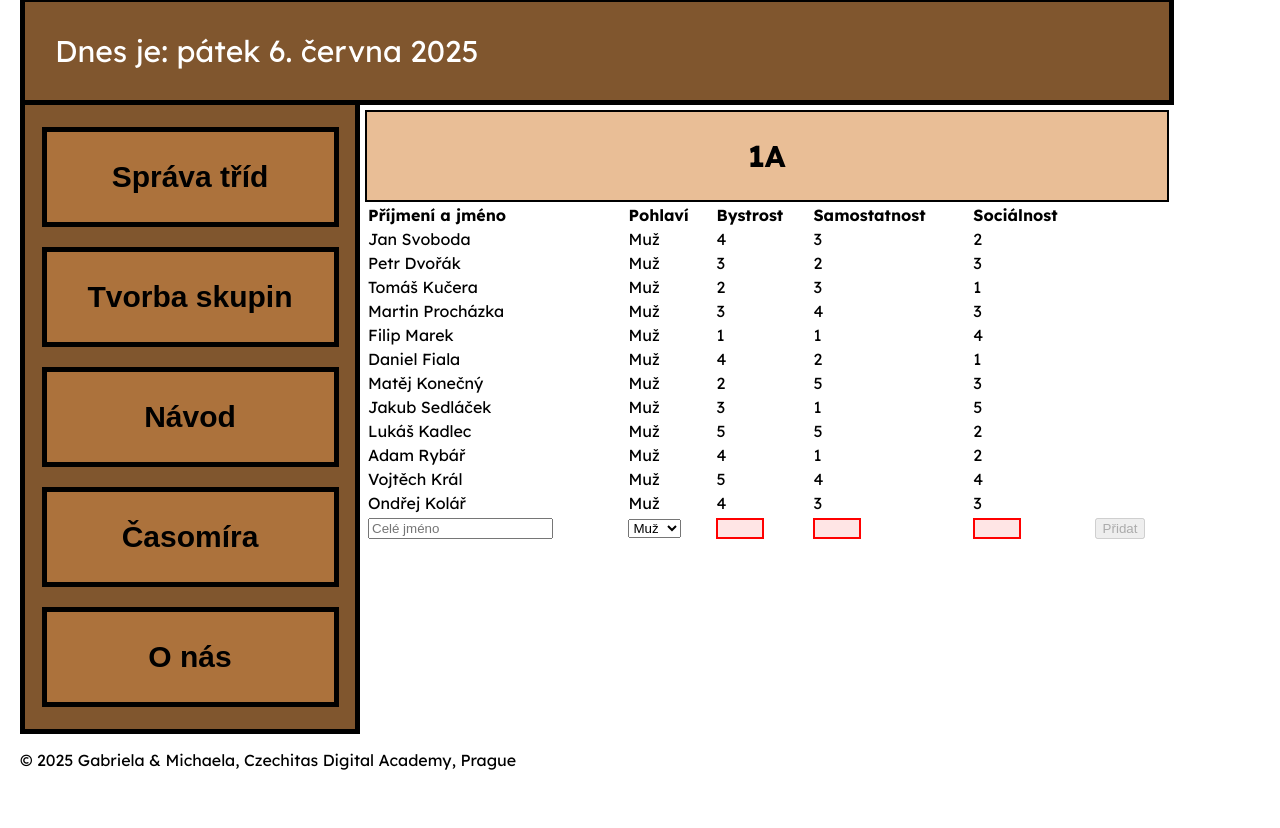
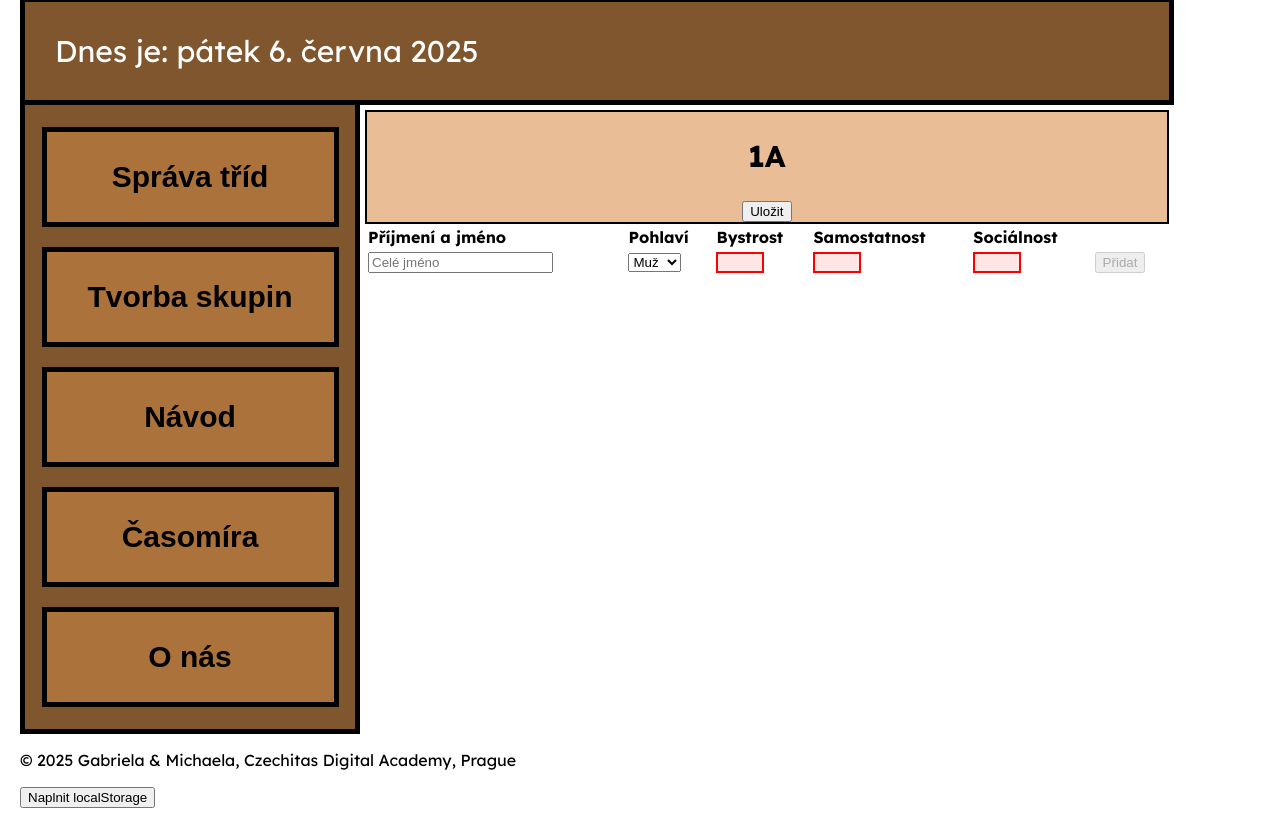
Before and after one commit to MichaelaHeidlerova/RozToc, a React (Vite) app in the folder my-app/: page /class-detail/1A in a window 1280 px wide. Shown: the part 263-1091 px from the top of the page. Before the commit the page ends 1069 px from the top, so only its background shows below. Built offline with nearby package versions, Linux system fonts and the light colour scheme; a web font is replaced by a local one.

Commit message:
pridani localStorage

```diff
--- a/my-app/src/components/Footer.jsx
+++ b/my-app/src/components/Footer.jsx
@@ -1,7 +1,15 @@
+import { seznam } from "../seznam";
+import { seznamTrid } from "../seznamTrid";
+
 export const Footer = () => {
+  const loadData = () => {
+    localStorage.setItem("seznamZaku",JSON.stringify(seznam));
+    localStorage.setItem("seznamTrid",JSON.stringify(seznamTrid))
+  }
   return (
     <footer>
       <p>© 2025 Gabriela & Michaela, Czechitas Digital Academy, Prague</p>
+      <button onClick={loadData}>Naplnit localStorage</button>
     </footer>
   );
 };
--- a/my-app/src/components/pages/list/ListDetail.jsx
+++ b/my-app/src/components/pages/list/ListDetail.jsx
@@ -34,7 +34,7 @@ export const ListDetail = ({ data }) => {
       bystrost: Number(bystrost),
       samostatnost: Number(samostatnost),
       socialni: Number(socialni),
-      trida: params.id
+      trida: params.id,
     };
 
     setList([...list, newEntry]);
@@ -46,11 +46,15 @@ export const ListDetail = ({ data }) => {
     setSamostatnost('');
     setSocialni('');
   };
+  const save = () => {
+    localStorage.setItem("seznamZaku",JSON.stringify(list))
+  };
 
   return (
     <div className="list-detail">
       <div className="pageTitle">
-          <h2>{params.id}</h2>
+        <h2>{params.id}</h2>
+        <button onClick={save}>Uložit</button>
       </div>
       <table className="students-table">
         <thead>
--- a/my-app/src/index.jsx
+++ b/my-app/src/index.jsx
@@ -1,6 +1,6 @@
 import { createRoot } from 'react-dom/client';
 import { HomePage } from './pages/HomePage';
-import { BrowserRouter, Routes, Route } from "react-router";
+import { BrowserRouter, Routes, Route } from 'react-router';
 import './global.css';
 import { AboutUs } from './components/pages/AboutUs';
 import { Intro } from './components/pages/Intro';
@@ -12,18 +12,25 @@ import { Groups } from './pages/Groups/Groups';
 import { seznamTrid } from './seznamTrid';
 import { ClassList } from './components/pages/list/ClassList';
 
-createRoot(
-  document.querySelector('#app'),
-).render(<BrowserRouter>
-<Routes>
-      <Route element={<HomePage />} >
-      <Route path="about-us" element={<AboutUs></AboutUs>}></Route>
-      <Route index element={<Intro></Intro>}></Route>
-      <Route path="instruction" element={<Instruction></Instruction>}></Route>
-      <Route path="groups" element={<Groups />}></Route>
-      <Route path="class-detail/:id" element={<ListDetail data={seznam}></ListDetail>}></Route>
-      <Route path="class-list" element={<ClassList data={seznamTrid}></ClassList>}></Route>
+createRoot(document.querySelector('#app')).render(
+  <BrowserRouter>
+    <Routes>
+      <Route element={<HomePage />}>
+        <Route path="about-us" element={<AboutUs></AboutUs>}></Route>
+        <Route index element={<Intro></Intro>}></Route>
+        <Route path="instruction" element={<Instruction></Instruction>}></Route>
+        <Route path="groups" element={<Groups />}></Route>
+        <Route
+          path="class-detail/:id"
+          element={<ListDetail data={JSON.parse(localStorage.getItem('seznamZaku'))}></ListDetail>}
+        ></Route>
+        <Route
+          path="class-list"
+          element={
+            <ClassList data={JSON.parse(localStorage.getItem('seznamTrid'))}></ClassList>
+          }
+        ></Route>
       </Route>
     </Routes>
-
-  </BrowserRouter>);
+  </BrowserRouter>,
+);
```
